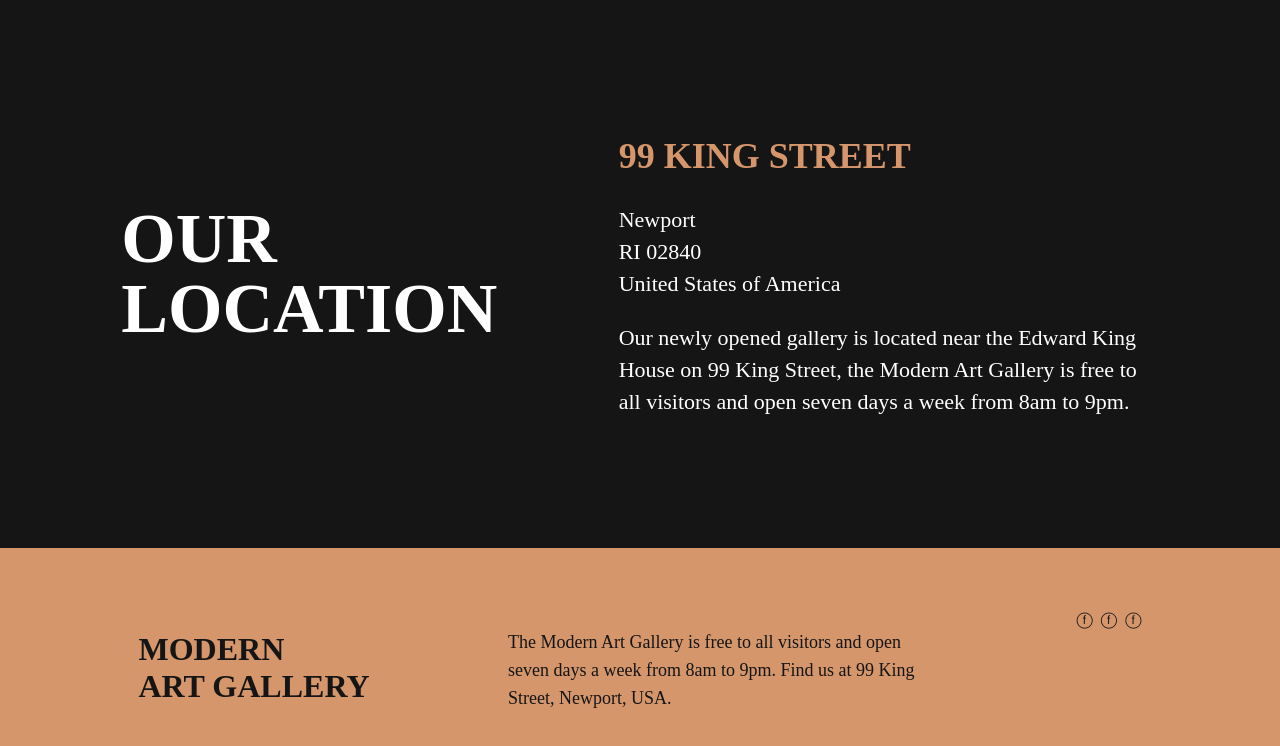
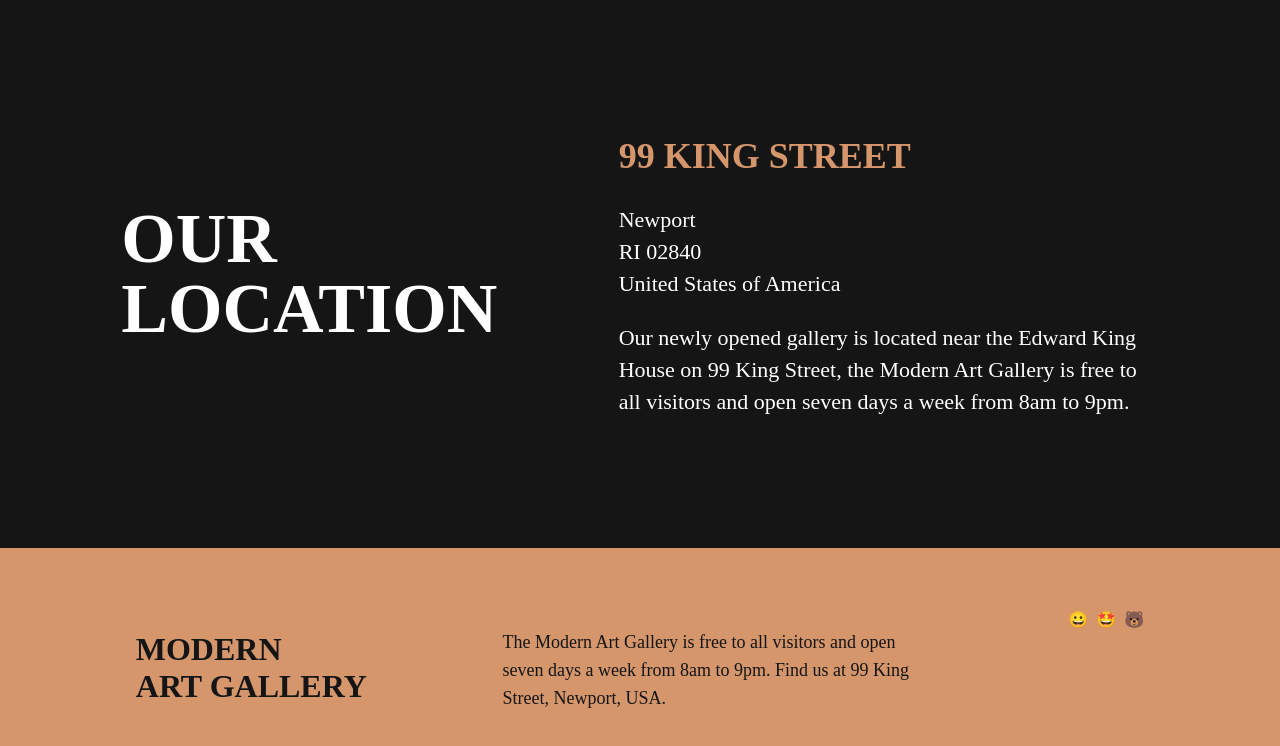
Before and after one commit to C-H-P-P/XXX, a plain HTML site: page lab_04/museum/location.html in a window 1280 px wide. Shown: the part 700-1446 px from the top of the page. Drawn offline with Linux system fonts and the light colour scheme.

Commit message:
new files

```diff
--- a/lab_04/museum/location.html
+++ b/lab_04/museum/location.html
@@ -52,9 +52,9 @@
                 <p>The Modern Art Gallery is free to all visitors and open seven days a week from 8am to 9pm. Find us at 99 King Street, Newport, USA.</p>
                 <div class="logo_BOX">
 
-                    <div class="logo">ⓕ</div>
-                    <div class="logo">ⓕ</div>
-                    <div class="logo">ⓕ</div>
+                    <div class="logo">😀</div>
+                    <div class="logo">🤩</div>
+                    <div class="logo">🐻</div>
                 </div>
 
             </div>
```
